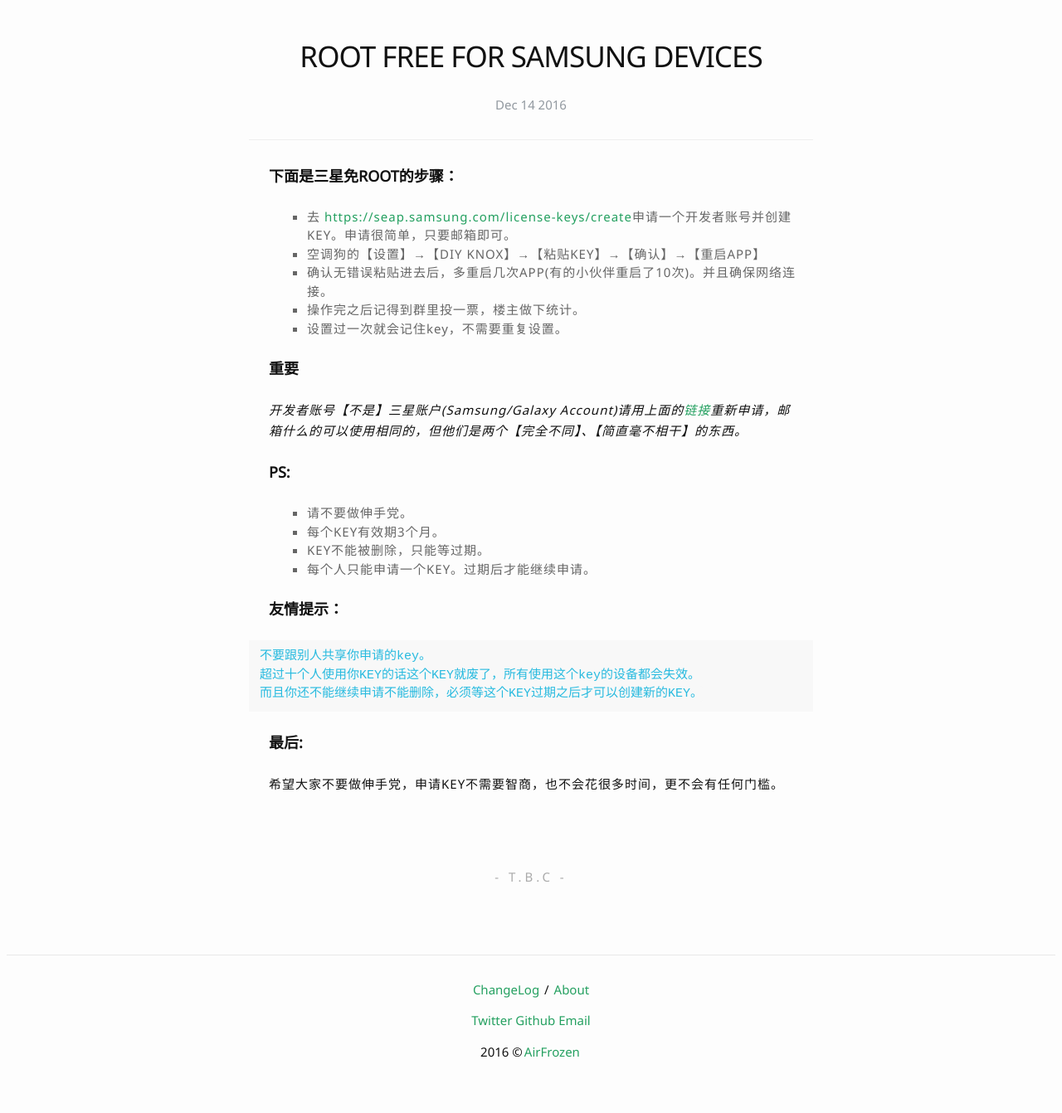
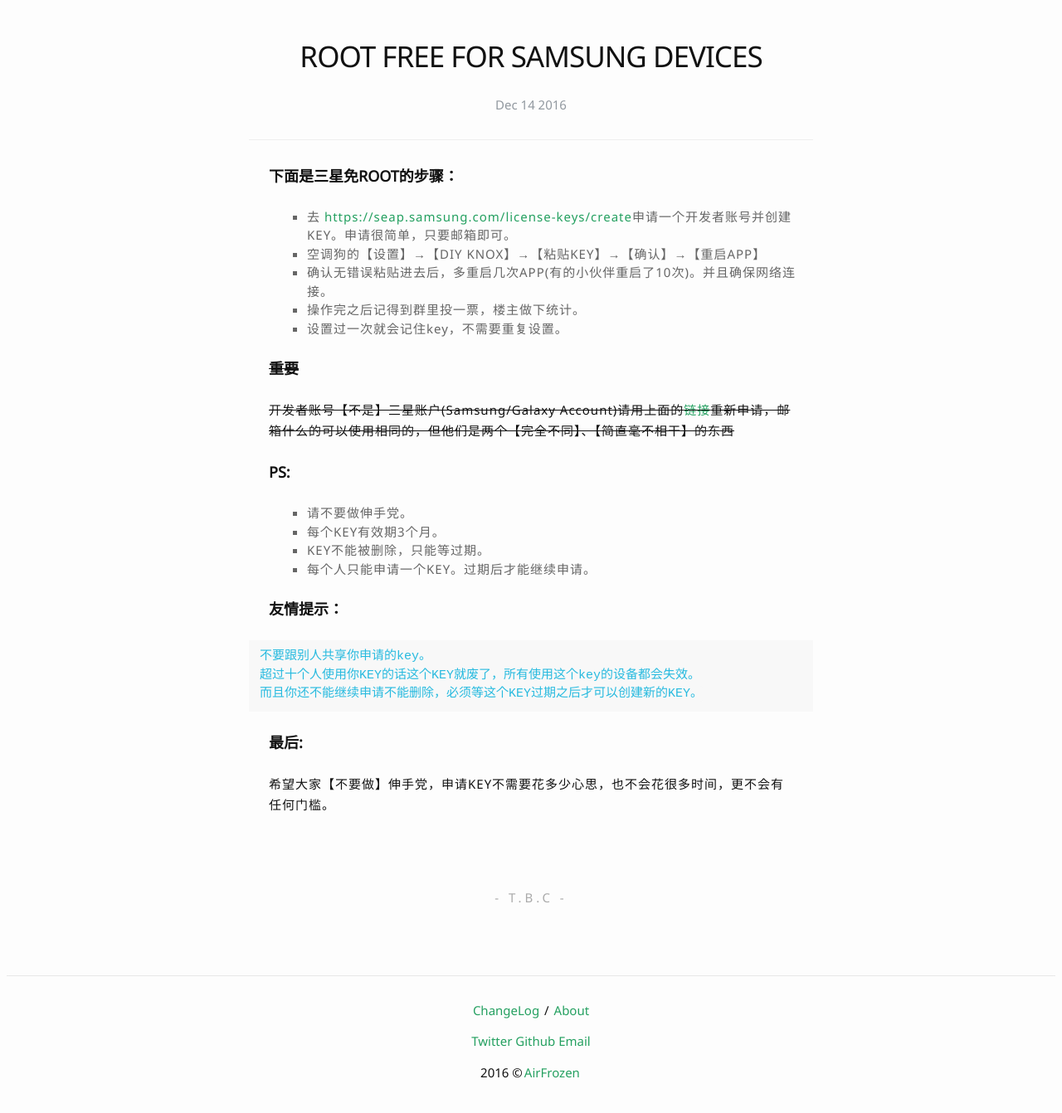
Before and after one commit to hyongbai/AirFrozen, a Jekyll site: the page built from _posts/2016-12-14-way-2-knox-4-samsung.md, in a window 1280 px wide. Shown: the whole page at 83% size. Built offline with Jekyll 4.4.1, drawn with Linux system fonts in a browser that asks for light colours; nearby versions of some CDN libraries; before the commit the page ends 1317 px from its top, so only the background shows below that; part of the change alters nothing that is shown.

Commit message:
[edit]update notice

```diff
--- a/_posts/2016-12-14-way-2-knox-4-samsung.md
+++ b/_posts/2016-12-14-way-2-knox-4-samsung.md
@@ -13,9 +13,9 @@ permalink: /way2knox4sansumg/
 - 操作完之后记得到群里投一票，楼主做下统计。
 - 设置过一次就会记住key，不需要重复设置。
 
-### 重要
+### <del>重要</del>
 
-*开发者账号【不是】三星账户(Samsung/Galaxy Account)请用上面的[链接](https://seap.samsung.com/license-keys/create)重新申请，邮箱什么的可以使用相同的，但他们是两个【完全不同】、【简直毫不相干】的东西。*
+<del>开发者账号【不是】三星账户(Samsung/Galaxy Account)请用上面的[链接](https://seap.samsung.com/license-keys/create)重新申请，邮箱什么的可以使用相同的，但他们是两个【完全不同】、【简直毫不相干】的东西</del>
 
 ### PS:
 
@@ -32,4 +32,4 @@ permalink: /way2knox4sansumg/
 
 ### 最后:
 
-希望大家不要做伸手党，申请KEY不需要智商，也不会花很多时间，更不会有任何门槛。
+希望大家【不要做】伸手党，申请KEY不需要花多少心思，也不会花很多时间，更不会有任何门槛。
```
